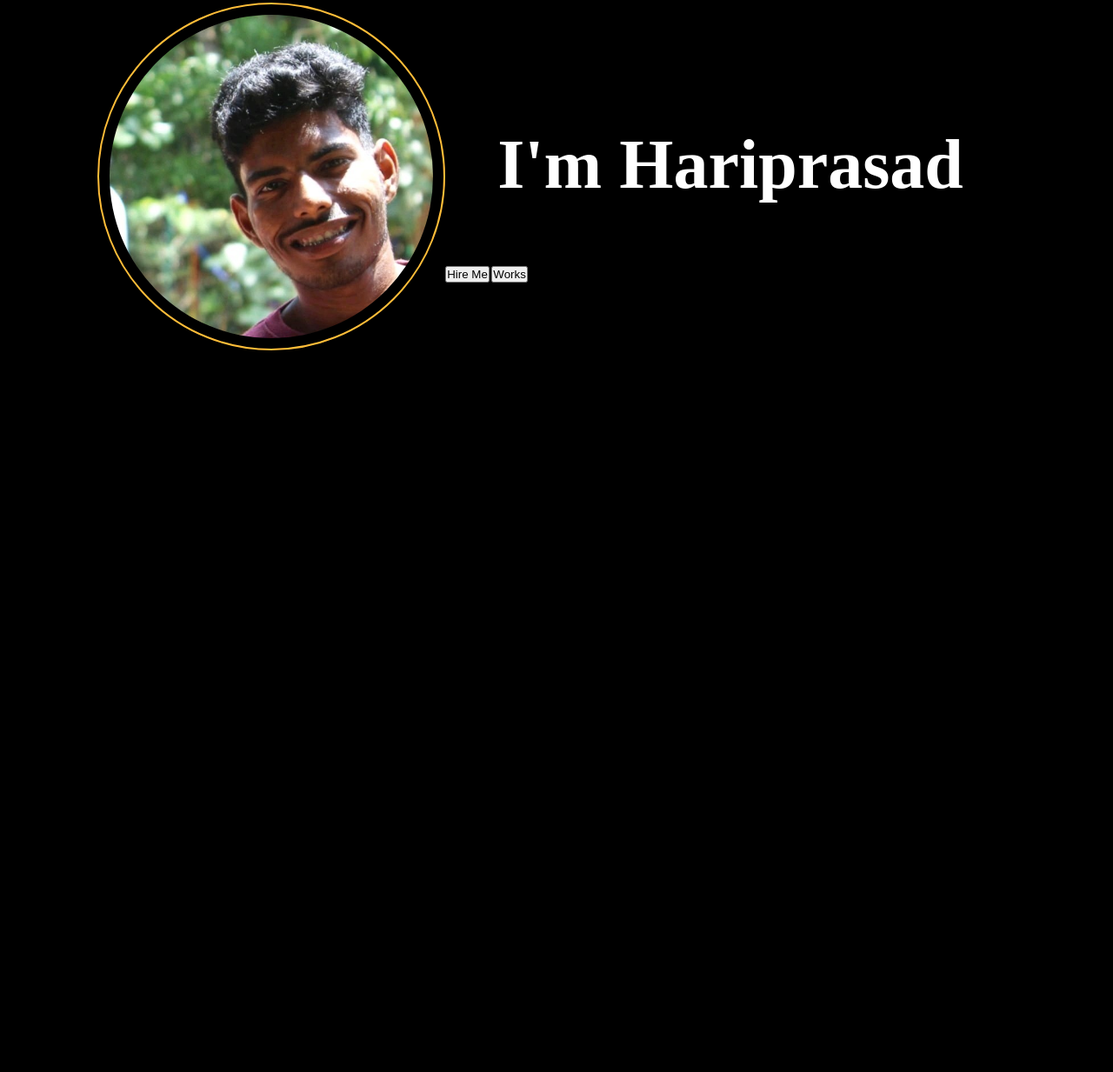
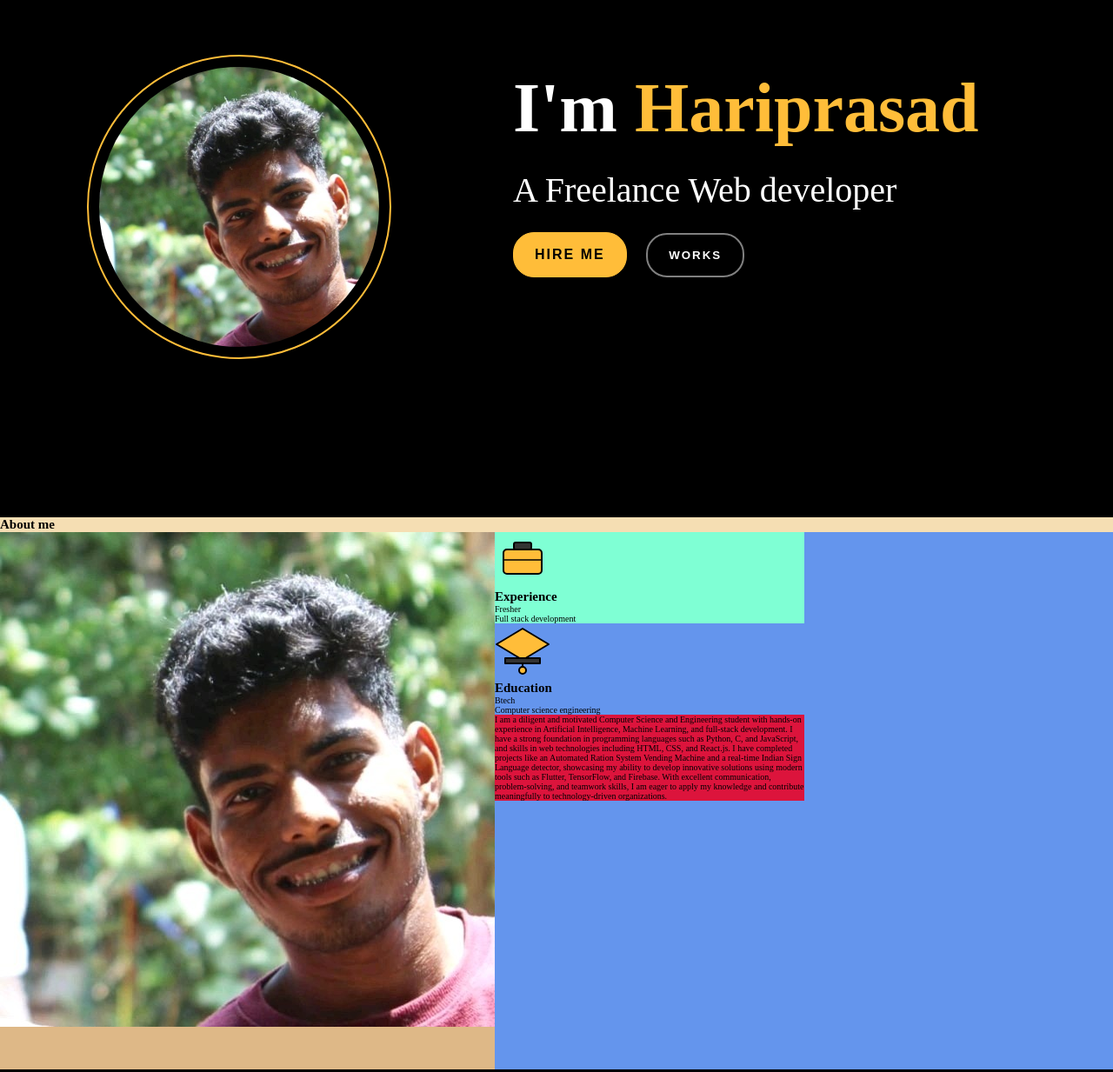
Before and after one commit to Hariprasad1303/portfolio, a website built with Parcel: page portfolio/src/index.html in a window 1280 px wide. Shown: the part 177-1410 px from the top of the page at 87% size. Before the commit the page ends 800 px from the top, so only its background shows below. Built offline with nearby package versions, Linux system fonts and the light colour scheme.

Commit message:
fifth commit

```diff
--- a/portfolio/src/index.html
+++ b/portfolio/src/index.html
@@ -33,30 +33,69 @@
     <main>
       <section class="home">
         <div class="image-section">
-            <img src="images/hari.jpeg"  alt="This is picture of my logo">
+          <img
+            src="images/hari.jpeg"
+            class="main"
+            alt="This is picture of my logo"
+          />
         </div>
         <div class="content-section">
-            <h1>I'm Hariprasad</h1>
+          <h1>I'm <span>Hariprasad</span></h1>
           <p>A Freelance Web developer</p>
-            <button>Hire Me</button>
-            <button>Works</button>
+          <button id="hiring">Hire me</button>
+          <button id="work">Works</button>
         </div>
       </section>
       <section class="about">
-
+        <div class="heading1">
+          <h2>About me</h2>
+        </div>
+        <div class="image-about">
+          <img src="images/hari.jpeg" alt="" />
+        </div>
+        <div class="about-details">
+          <div class="experience">
+            <svg xmlns="http://www.w3.org/2000/svg" viewBox="0 0 64 64" width="64" height="64" fill="none" stroke="currentColor"  stroke-width="2" stroke-linejoin="round" stroke-linecap="round" role="img" aria-labelledby="title desc">
+              <title id="title">Experience Icon</title>
+              <desc id="desc">A briefcase symbolizing work experience and professionalism</desc>
+              <!-- Briefcase body -->
+              <rect x="10" y="20" width="44" height="28" rx="4" ry="4" fill="#ffbd39"/>
+              <!-- Briefcase handle -->
+              <rect  x="22" y="12"  width="20" height="8" rx="2"  ry="2"fill="#333" />
+              <!-- Horizontal line dividing briefcase -->
+              <line x1="10" y1="32" x2="54" y2="32" stroke="#000" stroke-width="1.5"/>
+            </svg>
+            <h2>Experience</h2>
+            <p class="exp">Fresher</p>
+            <p class="job-title">Full stack development</p>
+          </div>
+          <div class="Education">
+            <svg xmlns="http://www.w3.org/2000/svg" viewBox="0 0 64 64" width="64" height="64" fill="none" stroke="currentColor" stroke-width="2"stroke-linejoin="round" stroke-linecap="round" role="img" aria-labelledby="title desc">
+              <title id="title">Graduation Cap Icon</title>
+              <desc id="desc">
+                An icon representing education with a graduation cap and tassel
+              </desc>
+              <!-- Cap top -->
+              <path d="M2 24 L32 6 62 24 32 42 2 24 Z" fill="#ffbd39" />
+              <!-- Tassel -->
+              <line x1="32" y1="42" x2="32" y2="54" stroke="#000" stroke-width="2"/>
+              <circle cx="32" cy="54" r="4" fill="#ffbd39" stroke="#000" />
+              <!-- Cap band -->
+              <rect x="12" y="40" width="40" height="6" fill="#333" />
+            </svg>
+            <h2>Education</h2>
+            <p class="degree">Btech</p>
+            <p class="domain">Computer science engineering</p>
+          </div>
+          <div class="personal-description">
+            <p>I am a diligent and motivated Computer Science and Engineering student with hands-on experience in Artificial Intelligence, Machine Learning, and full-stack development. I have a strong foundation in programming languages such as Python, C, and JavaScript, and skills in web technologies including HTML, CSS, and React.js. I have completed projects like an Automated Ration System Vending Machine and a real-time Indian Sign Language detector, showcasing my ability to develop innovative solutions using modern tools such as Flutter, TensorFlow, and Firebase. With excellent communication, problem-solving, and teamwork skills, I am eager to apply my knowledge and contribute meaningfully to technology-driven organizations.</p>
+          </div>
+        </div>
       </section>
-        <section class="service">
-
-        </section>
-        <section class="skills">
-
-        </section>
-        <section class="projects">
-
-        </section>
-        <section class="contact">
-
-        </section>
+      <section class="service"></section>
+      <section class="skills"></section>
+      <section class="projects"></section>
+      <section class="contact"></section>
     </main>
     <!-- Main section ends here -->
     <!-- Footer section starts here -->
--- a/portfolio/src/style.css
+++ b/portfolio/src/style.css
@@ -2,7 +2,7 @@
 *{
   margin:0;
   padding:0;
-  box-sizing:border-box;
+  box-sizing: border-box;
   list-style-type:none;
   text-decoration:none;
 }
@@ -14,9 +14,10 @@ body{
 }
 /* Header section css starts here */
 header{
+  position:fixed;
+  top:0;
   width:100%;
   min-height:100px;
-  border:2px white solid;
   display:flex;
   align-items:center;
   justify-content: space-between;
@@ -25,7 +26,7 @@ h2 a{
   text-transform: uppercase;
   color:white;
   margin-left:60px;
-  font-size: 2.4rem;
+  font-size: 2.8rem;
   font-weight: bold;
 }
 /*navbar css starts here*/
@@ -39,16 +40,9 @@ h2 a{
   color:white;
   font-size:1.8rem;
   font-family: "Poppins",Arial,sans-serif;
-  transition: border 0.3s ease-in;
 }
 #navbar li:first-child a{
   color:#ffbd39;
-}
-#navbar li a:hover{
-  border:2px solid #ffbd39;
-  padding:1rem 2rem;
-  margin:1em;
-
 }
 .btn{
   background-color: #000000;
@@ -60,30 +54,37 @@ h2 a{
   border-radius:1rem;
   font-family:"Poppins",Arial,sans-serif;
   font-weighT:500;
-}
-.btn:hover{
-  background-color:#ffbd39;
-  color:#000000;
-  border:none;
+  transition:0.8s;
+  cursor:pointer;
 }
 /*navbar css ends here*/
 /* Header section css ends here */
 
 /* Main section css starts  here */
 main{
+  margin-top:8rem;
   display:grid;
   grid-template-columns:1fr;
   grid-template-rows: repeat(6,auto);
-  gap:20px
+  grid-template-areas: "home"
+                       "about"
+                        "service"
+                        "skills"
+                        "projects"
+                        "contact";
+  gap:2rem;
 }
 .home{
+  grid-area: home;
   margin:80px 0px;
   display:flex;
   align-items:center;
-  justify-content:center;
+  justify-content:flex-start;
+  padding:8rem 10rem;
+  gap:4rem;
 }
-img{
-  height:400px;
+.main{
+  height:350px;
   width:100%;
   border-radius: 50%;
   border: 2px solid #ffbd39;
@@ -93,8 +94,85 @@ img{
 img:hover{
   transform:scale(1.2);
 }
+.content-section{
+  padding:0;
+  transform: translate(100px,-40px);
+}
 .content-section h1{
-  margin:6rem;
-  font-size:8rem;
+  color: white;
+  font-size: 8rem;
+  margin-bottom:2.5rem;
+}
+.content-section h1 span{
+  color: #ffbd39;
+}
+.content-section p{
   color:white;
+  font-size: 4em;
+  margin-bottom:2.5rem;
 }
+.content-section button{
+  margin-right:2rem;
+}
+#hiring{
+  border: 1px solid #ffbd39;
+  padding:1.6rem 2.4rem ;
+  background-color: #ffbd39;
+  border-radius: 2.4rem;
+  font-size: 1.6rem;
+  text-transform:uppercase;
+  font-weight:600;
+  letter-spacing: 2px;
+}
+#work{
+  background-color:#000000;
+  color:white;
+  border:2px solid grey;
+  padding:1.6rem 2.4rem;
+  border-radius:2.4rem;
+  letter-spacing:2px;
+  font-weight:600;
+  text-transform:uppercase;
+}
+#work:hover{
+  background-color: #ffbd39;
+  color:#000000;
+  border:2px solid white;
+  font-weight: 600;
+}
+#hiring:hover{
+  background-color: #000000;
+  color:white;
+  border:2px solid #ffbd39;
+}
+/*Abot section css starts here*/
+.about{
+  grid-area:about;
+  background-color:cornflowerblue;
+  display:grid;
+  grid-template-columns: 1fr 1fr 1fr;
+  grid-template-rows:auto 1fr 1fr;
+  grid-template-areas:"heading heading heading"
+                      "image-about experience education"
+                      "image-about  personal-description personal-description";
+}
+.heading1{
+  grid-area:heading;
+  background-color: wheat;
+}
+.image-about{
+  grid-area:image-about;
+  background-color: burlywood;
+}
+.experience{
+  grid-area:experience;
+  background-color: aquamarine;
+}
+.education{
+  grid-area:education;
+  background-color:cadetblue;
+}
+.personal-description{
+  grid-area:personal-description;
+  background-color:crimson;
+}
```
Lines whose indentation alone changed are shown as unchanged.
